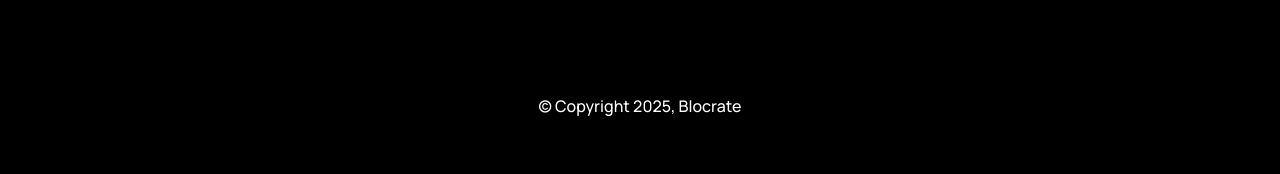
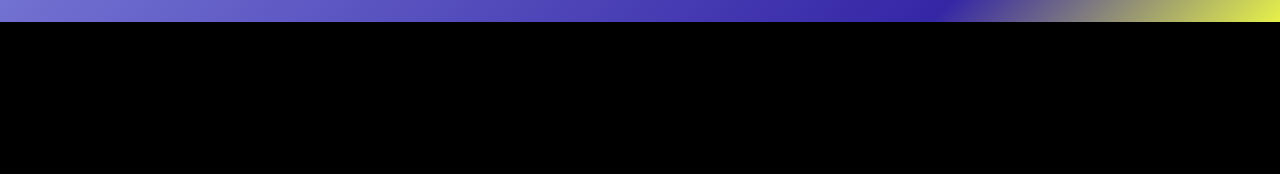
Before and after one commit to Alg0-labs/Blocrate-website, a React (Vite) app: page / in a window 1280 px wide. Shown: the part 778-952 px from the top of the page. After the commit the page ends 800 px from the top, so only its background shows below. Built offline with nearby package versions, Linux system fonts and the light colour scheme.

Commit message:
- added new animation and background

```diff
--- a/client/components/sections/Hero.tsx
+++ b/client/components/sections/Hero.tsx
@@ -4,7 +4,7 @@ import type { Application } from "@splinetool/runtime";
 import JoinWaitlistButton from "@/components/JoinWaitlistButton";
 
 const SPLINE_SCENE_URL =
-  "https://prod.spline.design/I09j5NaQG3BA2agQ/scene.splinecode";
+  "https://prod.spline.design/rbpdd-OGKo1fHBAD/scene.splinecode";
 
 export default function Hero() {
   const splineRef = useRef<Application | null>(null);
@@ -216,8 +216,9 @@ export default function Hero() {
   return (
     <section
       id="hero-section"
-      className="relative w-full h-screen bg-black overflow-hidden"
+      className="relative w-full h-screen overflow-hidden"
       style={{
+        background: "linear-gradient(135deg, #A4B0F5 0%, #3526A6 83.1731%, #E6F149 100%)",
         willChange: "transform",
         transform: "translateZ(0)",
         WebkitTransform: "translateZ(0)",
@@ -233,7 +234,7 @@ export default function Hero() {
   className="
     absolute inset-0 z-0 pointer-events-auto overflow-hidden
     w-[200%] h-[200%] -left-[50%] -top-[50%]   /* compensate for scale */
-    scale-[0.5] md:scale-100                  /* 50% zoom out on mobile */
+    scale-[0.5] md:scale-150                /* 50% zoom out on mobile, 110% on desktop */
     md:w-full md:h-full md:left-0 md:top-0
   "
   style={{
--- a/client/components/sections/Navigation.tsx
+++ b/client/components/sections/Navigation.tsx
@@ -129,12 +129,12 @@ export default function Navigation() {
 
         {/* Navigation Links */}
         {/* <div className="hidden lg:flex items-center gap-12 px-10 py-4 rounded-full border border-white/12 bg-gradient-to-r from-black/6 to-black/24 shadow-[0_4px_4px_0_rgba(0,0,0,0.05)_inset] glassmorphic">
-          <a href="#home" className="text-white text-base font-medium hover:text-brand-green transition-colors">Home</a>
-          <a href="#about" className="text-white text-base font-medium hover:text-brand-green transition-colors">About</a>
+          <a href="#home" className="text-white text-base font-medium hover:text-brand-green transition-colors">For Borrowers</a>
+          <a href="#about" className="text-white text-base font-medium hover:text-brand-green transition-colors">For Lenders</a>
           <a href="#pages" className="text-white text-base font-medium hover:text-brand-green transition-colors">Pages</a>
           <a href="#blog" className="text-white text-base font-medium hover:text-brand-green transition-colors">Blog</a>
           <a href="#contact" className="text-white text-base font-medium hover:text-brand-green transition-colors">Contact Us</a>
-        </div> */}
+        </div>  */}
 
         {/* CTA Buttons */}
         <div className="flex items-center gap-4">
--- a/client/pages/Index.tsx
+++ b/client/pages/Index.tsx
@@ -19,7 +19,7 @@ export default function Index() {
       {/* <KeyBenefits /> */}
       {/* <WhatWereBuilding /> */}
       {/* <CTA /> */}
-      <Footer />
+      {/* <Footer /> */}
     </div>
   );
 }
```
